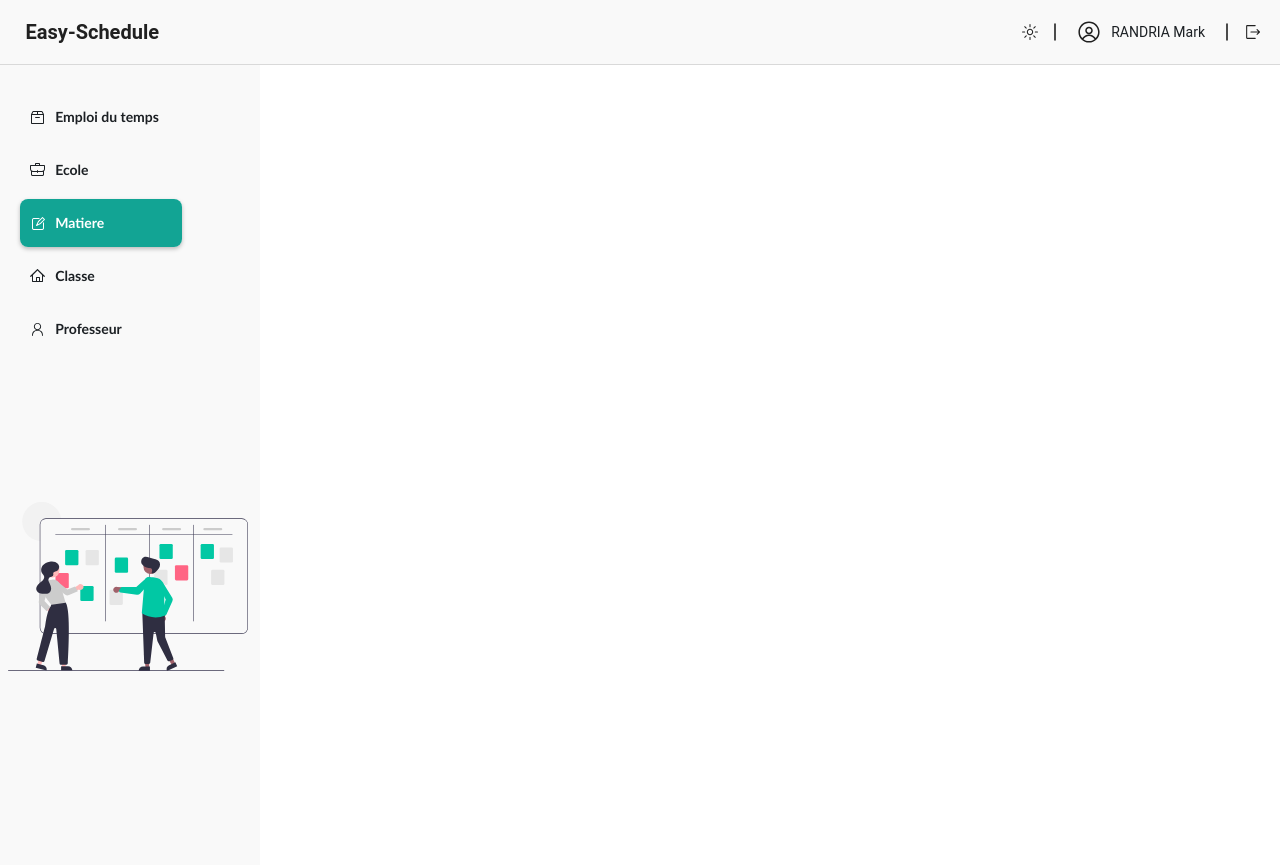
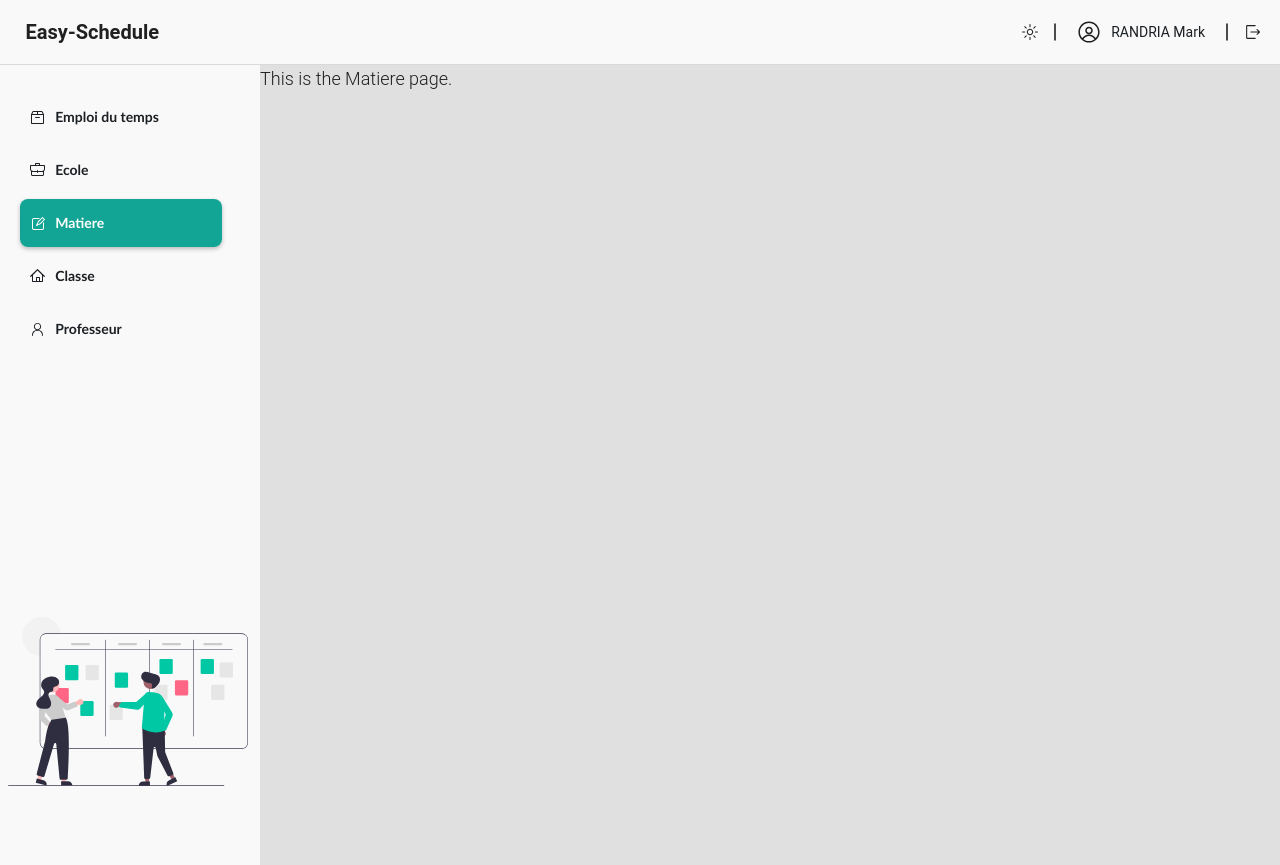
Before and after one commit to Mark-Randria/UX-UI-school-project, a React (Create React App) app in the folder my-app/: page / in a window 1280 px wide. Both pictures are taken after a click on the element "Matiere". Before the commit the page ends 800 px from the top, so only its background shows below. Built offline with nearby package versions, Linux system fonts and the light colour scheme.

Commit message:
state management restructuring for more efficient update for the dashboard

```diff
--- /dev/null
+++ b/my-app/src/components/maincontents/maincontent.jsx
@@ -0,0 +1,30 @@
+import React from "react";
+
+import { GapComponents } from "./maincontent.style";
+
+export default function Maincontent({ activePage }) {
+  let content;
+
+  switch (activePage) {
+    case "emploi":
+      content = <div>This is the Emploi page.</div>;
+      break;
+    case "ecole":
+      content = <div>This is the Ecole page.</div>;
+      break;
+    case "matiere":
+      content = <div>This is the Matiere page.</div>;
+      break;
+    case "classe":
+      content = <div>This is the Classe page.</div>;
+      break;
+    case "professeur":
+      content = <div>This is the Professeur page.</div>;
+      break;
+    default:
+      content = <div>Invalid page.</div>;
+      break;
+  }
+
+  return <>{content}</>;
+}
--- /dev/null
+++ b/my-app/src/components/maincontents/maincontent.style.js
@@ -0,0 +1,7 @@
+import styled from "styled-components";
+
+// GapComponents is used to make a space between components
+export const GapComponents = styled.div`
+  width: ${(props) => props.gapX};
+  height: ${(props) => props.gapY};
+`;
--- a/my-app/src/components/sidemenu/sidemenu.jsx
+++ b/my-app/src/components/sidemenu/sidemenu.jsx
@@ -16,15 +16,20 @@ import {
   PersonIcon,
 } from "@radix-ui/react-icons";
 
-export default function Sidemenu() {
-  const [activeLink, setActiveLink] = React.useState("");
+export default function Sidemenu({ setActivePage }) {
+  const [activeLink, setActiveLink] = React.useState("emploi");
+
+  const handleLinkClick = (link) => {
+    setActiveLink(link);
+    setActivePage(link);
+  };
 
   return (
     <SideMenuContainer>
       <SideMenuContent>
         <Box
           active={activeLink === "emploi"}
-          onClick={() => setActiveLink("emploi")}
+          onClick={() => handleLinkClick("emploi")}
         >
           <ArchiveIcon />
           <GapComponents gapX="10px" />
@@ -33,7 +38,7 @@ export default function Sidemenu() {
         <GapComponents gapY="5px" />
         <Box
           active={activeLink === "ecole"}
-          onClick={() => setActiveLink("ecole")}
+          onClick={() => handleLinkClick("ecole")}
         >
           <BackpackIcon />
           <GapComponents gapX="10px" />
@@ -42,7 +47,7 @@ export default function Sidemenu() {
         <GapComponents gapY="5px" />
         <Box
           active={activeLink === "matiere"}
-          onClick={() => setActiveLink("matiere")}
+          onClick={() => handleLinkClick("matiere")}
         >
           <Pencil2Icon />
           <GapComponents gapX="10px" />
@@ -51,7 +56,7 @@ export default function Sidemenu() {
         <GapComponents gapY="5px" />
         <Box
           active={activeLink === "classe"}
-          onClick={() => setActiveLink("classe")}
+          onClick={() => handleLinkClick("classe")}
         >
           <HomeIcon />
           <GapComponents gapX="10px" />
@@ -60,13 +65,13 @@ export default function Sidemenu() {
         <GapComponents gapY="5px" />
         <Box
           active={activeLink === "professeur"}
-          onClick={() => setActiveLink("professeur")}
+          onClick={() => handleLinkClick("professeur")}
         >
           <PersonIcon />
           <GapComponents gapX="10px" />
           Professeur
         </Box>
-        <GapComponents gapY="5px" />
+        <GapComponents gapY="15vh" />
       </SideMenuContent>
       <SideMenuContent>
         <img src={LightIllustration} alt="Illustration" width={240} />
--- a/my-app/src/components/sidemenu/sidemenu.style.js
+++ b/my-app/src/components/sidemenu/sidemenu.style.js
@@ -1,6 +1,4 @@
 import styled, { css } from "styled-components";
-
-import Illustration from "../../assets/Illustration.svg";
 
 export const SideMenuContainer = styled.div`
   display: flex;
@@ -24,7 +22,7 @@ export const SideMenuContent = styled.div`
 `;
 
 export const Box = styled.div`
-margin-left: 5%;
+  margin-left: 5%;
   box-sizing: border-box;
   display: flex;
   height: 48px;
@@ -39,13 +37,16 @@ margin-left: 5%;
   border-radius: 0.5rem;
   border-style: none;
   font-weight: 600;
-  max-width: 162px;
+  max-width: 202px;
   ${(props) =>
     props.active &&
     css`
       background-color: ${(props) => props.theme.colors.tealA9};
       color: white;
       box-shadow: 0px 2px 4px rgba(0, 0, 0, 0.25);
+      :hover {
+        background-color: ${(props) => props.theme.colors.tealA10};
+      }
     `}
 `;
 
--- a/my-app/src/pages/dashboard/dashboard.jsx
+++ b/my-app/src/pages/dashboard/dashboard.jsx
@@ -4,13 +4,17 @@ import { Content } from "./dashboard.style";
 
 import Header from "../../components/header/header";
 import Sidemenu from "../../components/sidemenu/sidemenu";
+import Maincontent from "../../components/maincontents/maincontent";
 
 export default function Dashboard() {
+  const [activePage, setActivePage] = React.useState("emploi");
+
   return (
     <>
       <Header />
       <Content>
-        <Sidemenu />
+        <Sidemenu setActivePage={setActivePage} />
+        <Maincontent activePage={activePage} />
       </Content>
     </>
   );
--- a/my-app/src/pages/dashboard/dashboard.style.js
+++ b/my-app/src/pages/dashboard/dashboard.style.js
@@ -2,6 +2,9 @@ import styled from "styled-components";
 
 export const Content = styled.div`
   display: flex;
+  left: 0;
   flex-direction: row;
+  margin-left: 260px;
+  height: 100vh;
   background-color: ${(props) => props.theme.colors.gray5}
 `;
```
Also changed, not shown: my-app/mockAPI.json (added, +9 -0 lines).
